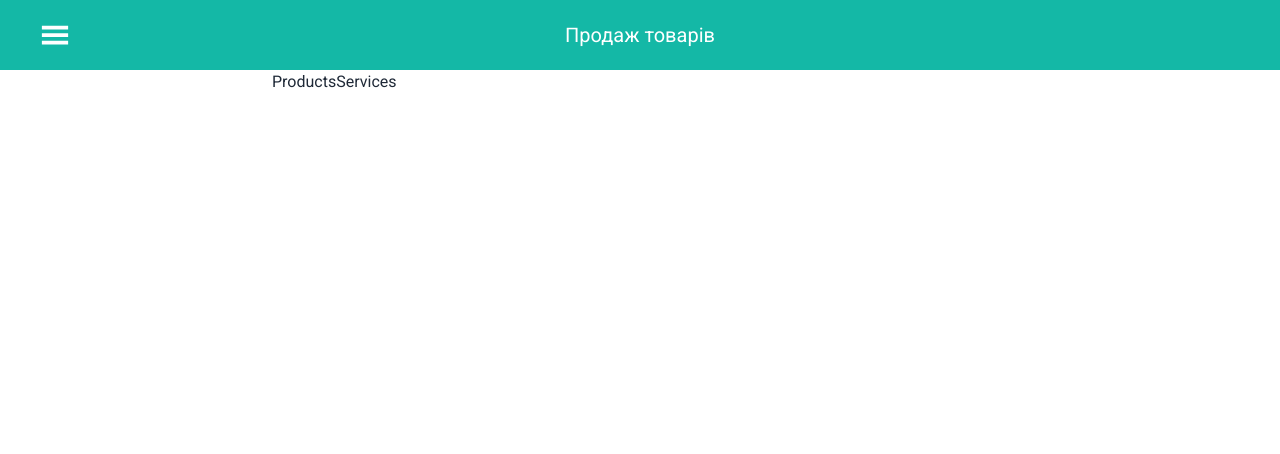
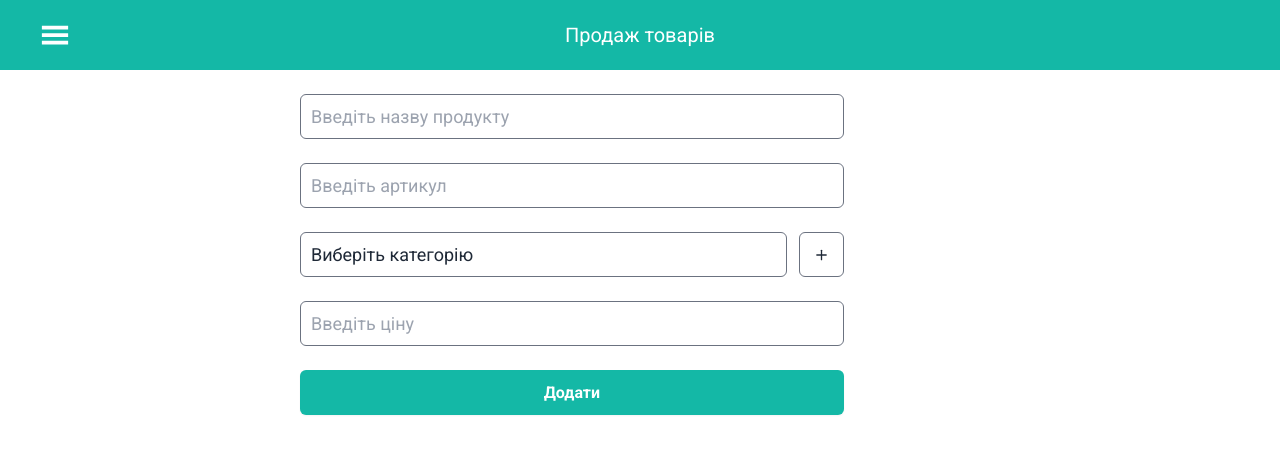
Before and after one commit to Bezobrazz/fu-online-cash, a React (Vite) app: page /products-services in a window 1280 px wide. Shown: the top 454 px of the page. Built offline with nearby package versions, Linux system fonts and the light colour scheme; no server answers; the database is empty.

Commit message:
add product form and schema for validation

```diff
--- a/src/components/Input/Input.tsx
+++ b/src/components/Input/Input.tsx
@@ -19,7 +19,7 @@ export const Input = ({
   defaultValue,
   register,
   errors,
-  autocomplete = "on",
+  autocomplete = "off",
 }: InputProps) => {
   const inputProps = {
     className: "field",
--- /dev/null
+++ b/src/components/ProductFrom/ProductForm.tsx
@@ -0,0 +1,80 @@
+import {
+  FieldValues,
+  SubmitHandler,
+  UseFormRegister,
+  useForm,
+} from "react-hook-form";
+import { Button, Input } from "..";
+import { yupResolver } from "@hookform/resolvers/yup";
+import type { BaseProduct } from "../../types";
+import { useEffect } from "react";
+import { productFormSchema } from "../../schemas/productFormSchema";
+import { FiPlus } from "react-icons/fi";
+
+interface ProductFormProps {
+  salePoint: string;
+}
+
+export const ProductForm = ({ salePoint }: ProductFormProps) => {
+  const {
+    register,
+    handleSubmit,
+    reset,
+    formState: { errors },
+    setValue,
+  } = useForm<BaseProduct>({
+    mode: "onSubmit",
+    resolver: yupResolver(productFormSchema),
+  });
+
+  useEffect(() => {
+    setValue("salePoint", salePoint);
+  }, []);
+
+  const onSubmit: SubmitHandler<BaseProduct> = (date) => {
+    console.log(date);
+    reset();
+  };
+
+  return (
+    <form
+      onSubmit={handleSubmit(onSubmit)}
+      className="flex flex-col gap-6 py-6 px-7 max-w-[600px] w-full"
+    >
+      <Input
+        name="name"
+        type="text"
+        placeholder="Введіть назву продукту"
+        register={register as unknown as UseFormRegister<FieldValues>}
+        errors={errors}
+      />
+      <Input
+        name="article"
+        type="text"
+        placeholder="Введіть артикул"
+        register={register as unknown as UseFormRegister<FieldValues>}
+        errors={errors}
+      />
+      <div className="flex flex-row gap-3">
+        <div className="w-full field">Виберіть категорію</div>
+        <button
+          type="button"
+          className="bg-inherit w-[45px] flex items-center justify-center border border-gray-500 rounded-[6px]"
+          onClick={() => console.log("open")}
+        >
+          <FiPlus className="fill-gray-500 w-[100px]" />
+        </button>
+      </div>
+      <Input
+        name="price"
+        type="number"
+        placeholder="Введіть ціну"
+        register={register as unknown as UseFormRegister<FieldValues>}
+        errors={errors}
+      />
+      <Button type="submit" className="primary-btn">
+        Додати
+      </Button>
+    </form>
+  );
+};
--- a/src/components/TransactionForm/TransactionForm.tsx
+++ b/src/components/TransactionForm/TransactionForm.tsx
@@ -54,7 +54,6 @@ export const TransactionForm = ({
         placeholder="Введіть суму"
         register={register as unknown as UseFormRegister<FieldValues>}
         errors={errors}
-        autocomplete="off"
       />
       <div className="flex justify-between gap-5">
         <Button
--- a/src/components/index.ts
+++ b/src/components/index.ts
@@ -13,3 +13,4 @@ export * from "./CheckList/CheckList.tsx";
 export * from "./CategoriesBar/CategoriesBar.tsx";
 export * from "./ProductCard/ProductCard.tsx";
 export * from "./TransactionForm/TransactionForm.tsx";
+export * from "./ProductFrom/ProductForm.tsx";
--- a/src/index.css
+++ b/src/index.css
@@ -22,6 +22,7 @@ input[type="number"]::-webkit-outer-spin-button {
   padding: 8px 16px;
   border-radius: 6px;
   transition: all 0.3s ease;
+  height: 45px;
 }
 
 .primary-btn {
--- a/src/pages/ProductsServices.tsx
+++ b/src/pages/ProductsServices.tsx
@@ -1,11 +1,10 @@
+import { ProductForm } from "../components";
 
-
-
- const ProductsServices = () => {
-
-
+const ProductsServices = () => {
   return (
-    <>ProductsServices</>
-  )
-}
-export default ProductsServices
+    <>
+      <ProductForm salePoint="Форест 1" />
+    </>
+  );
+};
+export default ProductsServices;
--- a/src/schemas/index.ts
+++ b/src/schemas/index.ts
@@ -1 +1,2 @@
 export * from "./depositFormSchema.ts";
+export * from "./productFormSchema.ts";
--- a/src/schemas/depositFormSchema.ts
+++ b/src/schemas/productFormSchema.ts
@@ -1,10 +1,13 @@
 import * as yup from "yup";
 
-export const depositFormSchema = yup.object().shape({
-  deposit: yup
+export const productFormSchema = yup.object().shape({
+  name: yup.string().required("Це поле обов'язкове для заповнення"),
+  article: yup.string().required("Це поле обов'язкове для заповнення"),
+  category: yup.string().required("Це поле обов'язкове для заповнення"),
+  price: yup
     .number()
     .typeError("Поле повинно бути числом без використання коми")
-    .required(`Це поле обов'язкове для заповнення`)
+    .required("Це поле обов'язкове для заповнення")
     .test(
       "nonZeroOrNotStartingWithZero",
       "Значення не може бути нулем або починатися з нуля",
@@ -13,4 +16,5 @@ export const depositFormSchema = yup.object().shape({
         return value !== 0 && !/^0/.test(stringValue);
       }
     ),
+  salePoint: yup.string().required("Це поле обов'язкове для заповнення"),
 });
```
Also changed, not shown: src/types/product.ts (+5 -2 lines).
